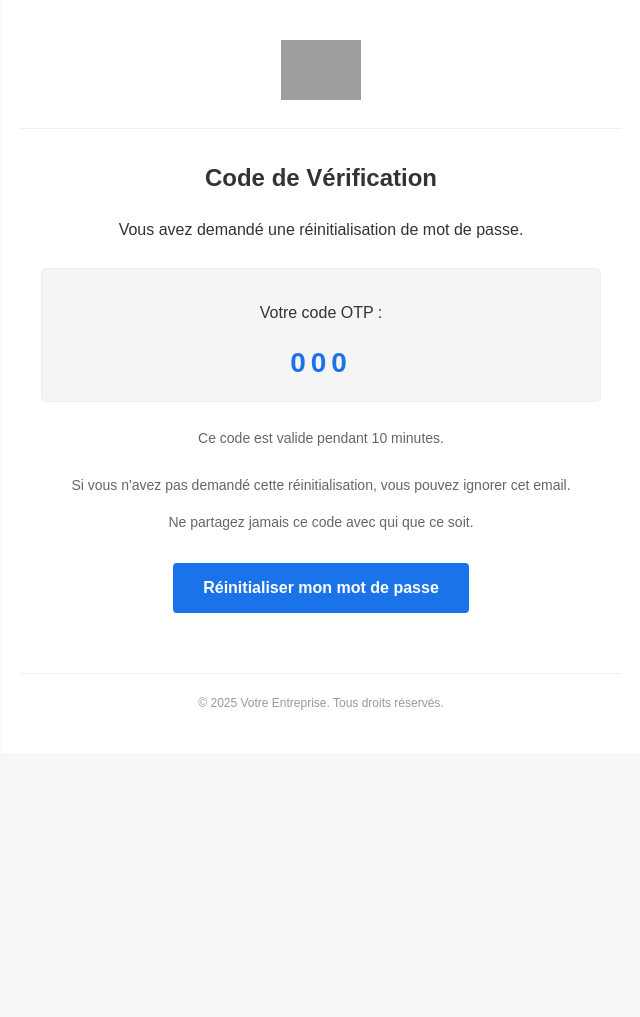
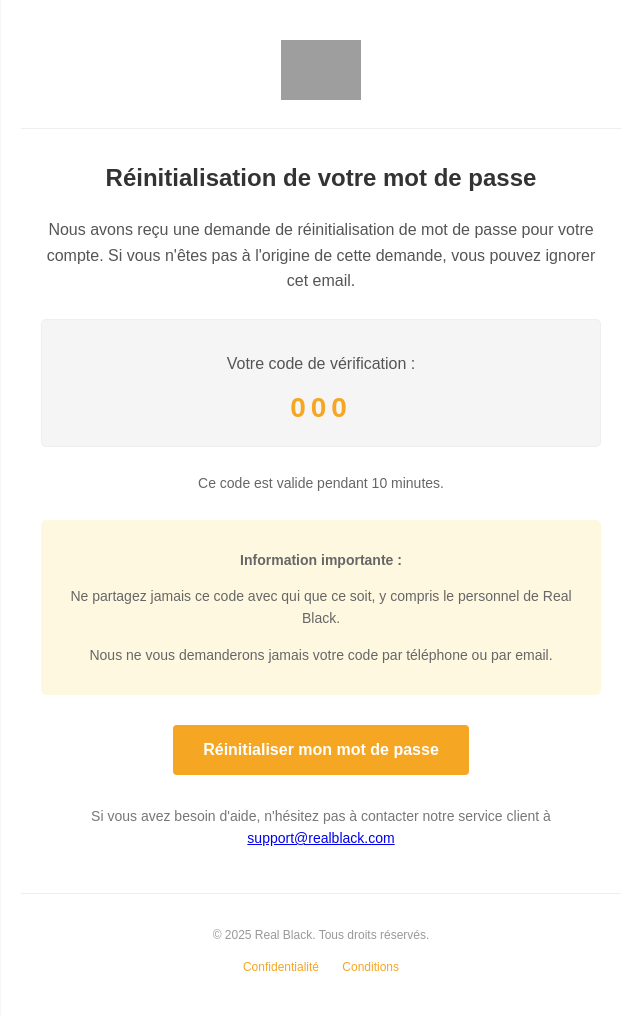
Before and after one commit to 1vKSfvhNz/realb, a Python web app: template templates/user_forget_password.html in a window 1280 px wide. Shown: the whole page, without its empty margins (319-959 px from the left). Before the commit the page ends 710 px from the top, so only its background shows below. Run offline with Jinja, Linux system fonts and the light colour scheme; the template is opened without the code that fills it: most values are stand-ins (such as "Sample title", 1, 10 or a date in 2020); grey boxes are pictures that could not be loaded.

Commit message:
Initial commit

```diff
--- a/templates/user_forget_password.html
+++ b/templates/user_forget_password.html
@@ -3,7 +3,7 @@
 <head>
     <meta charset="UTF-8">
     <meta name="viewport" content="width=device-width, initial-scale=1.0">
-    <title>Réinitialisation de Mot de Passe</title>
+    <title>Réinitialisation de Mot de Passe - Real Black</title>
     <style>
         body {
             font-family: Arial, sans-serif;
@@ -37,6 +37,10 @@
             margin-bottom: 20px;
             font-weight: bold;
         }
+        .message {
+            margin-bottom: 25px;
+            color: #555555;
+        }
         .otp-container {
             background-color: #f5f5f5;
             padding: 15px;
@@ -44,11 +48,15 @@
             border-radius: 5px;
             border: 1px solid #eeeeee;
         }
+        .otp-label {
+            margin-bottom: 10px;
+            color: #555555;
+        }
         .otp-code {
             font-size: 28px;
             font-weight: bold;
             letter-spacing: 5px;
-            color: #1a73e8;
+            color: #f5a623;
         }
         .expiry {
             margin: 20px 0;
@@ -57,21 +65,29 @@
         }
         .warning {
             margin: 25px 0;
+            padding: 15px;
             font-size: 14px;
             color: #666666;
+            background-color: #fff8e1;
+            border-radius: 5px;
         }
         .button-container {
             margin: 30px 0;
         }
         .button {
             display: inline-block;
-            background-color: #1a73e8;
+            background-color: #f5a623;
             color: #ffffff;
             text-decoration: none;
             padding: 12px 30px;
             border-radius: 4px;
             font-weight: bold;
             font-size: 16px;
+        }
+        .contact-info {
+            margin-top: 25px;
+            font-size: 14px;
+            color: #777777;
         }
         .footer {
             text-align: center;
@@ -80,38 +96,57 @@
             font-size: 12px;
             border-top: 1px solid #eeeeee;
         }
+        .footer-links {
+            margin-top: 10px;
+        }
+        .footer-links a {
+            color: #f5a623;
+            text-decoration: none;
+            margin: 0 10px;
+        }
     </style>
 </head>
 <body>
     <div class="container">
         <div class="header">
-            <img src="/static/img/logo_w.png" alt="Logo" class="logo" />
+            <img src="https://www.realblack.com/static/img/logo_w.png" alt="Real Black" class="logo" />
         </div>
 
         <div class="content">
-            <div class="title">Code de Vérification</div>
+            <div class="title">Réinitialisation de votre mot de passe</div>
 
-            <p>Vous avez demandé une réinitialisation de mot de passe.</p>
+            <div class="message">
+                <p>Nous avons reçu une demande de réinitialisation de mot de passe pour votre compte. Si vous n'êtes pas à l'origine de cette demande, vous pouvez ignorer cet email.</p>
+            </div>
 
             <div class="otp-container">
-                <p>Votre code OTP :</p>
+                <p class="otp-label">Votre code de vérification :</p>
                 <div class="otp-code">{{ otp_code }}</div>
             </div>
 
             <p class="expiry">Ce code est valide pendant {{ otp_expiry }} minutes.</p>
 
             <div class="warning">
-                <p>Si vous n'avez pas demandé cette réinitialisation, vous pouvez ignorer cet email.</p>
-                <p>Ne partagez jamais ce code avec qui que ce soit.</p>
+                <p><strong>Information importante :</strong></p>
+                <p>Ne partagez jamais ce code avec qui que ce soit, y compris le personnel de Real Black.</p>
+                <p>Nous ne vous demanderons jamais votre code par téléphone ou par email.</p>
             </div>
 
             <div class="button-container">
-                <a href="#" class="button">Réinitialiser mon mot de passe</a>
+                <a href="https://www.realblack.com/reset-password" class="button">Réinitialiser mon mot de passe</a>
+            </div>
+
+            <div class="contact-info">
+                <p>Si vous avez besoin d'aide, n'hésitez pas à contacter notre service client à <a href="mailto:support@realblack.com">support@realblack.com</a></p>
             </div>
         </div>
 
         <div class="footer">
-            © 2025 Votre Entreprise. Tous droits réservés.
+            <p>&copy; 2025 Real Black. Tous droits réservés.</p>
+            <div class="footer-links">
+                <a href="https://www.realblack.com/privacy-policy">Confidentialité</a>
+                <a href="https://www.realblack.com/terms-of-service">Conditions</a>
+            </div>
         </div>
     </div>
 </body>
--- a/utils/email.py
+++ b/utils/email.py
@@ -49,7 +49,6 @@ async def send_email_async(to_email: str, subject: str, body_file: str, context:
             password=SMTP_PASSWORD,
         )
         print("✅ Email envoyé avec succès.")
-        print("📬 Réponse SMTP :", msg['To'])
         print("📬 Réponse SMTP :", response)
         return True
     except aiosmtplib.SMTPException as e:
```
Also changed, not shown: templates/user_created.html (+145 -32 lines).
